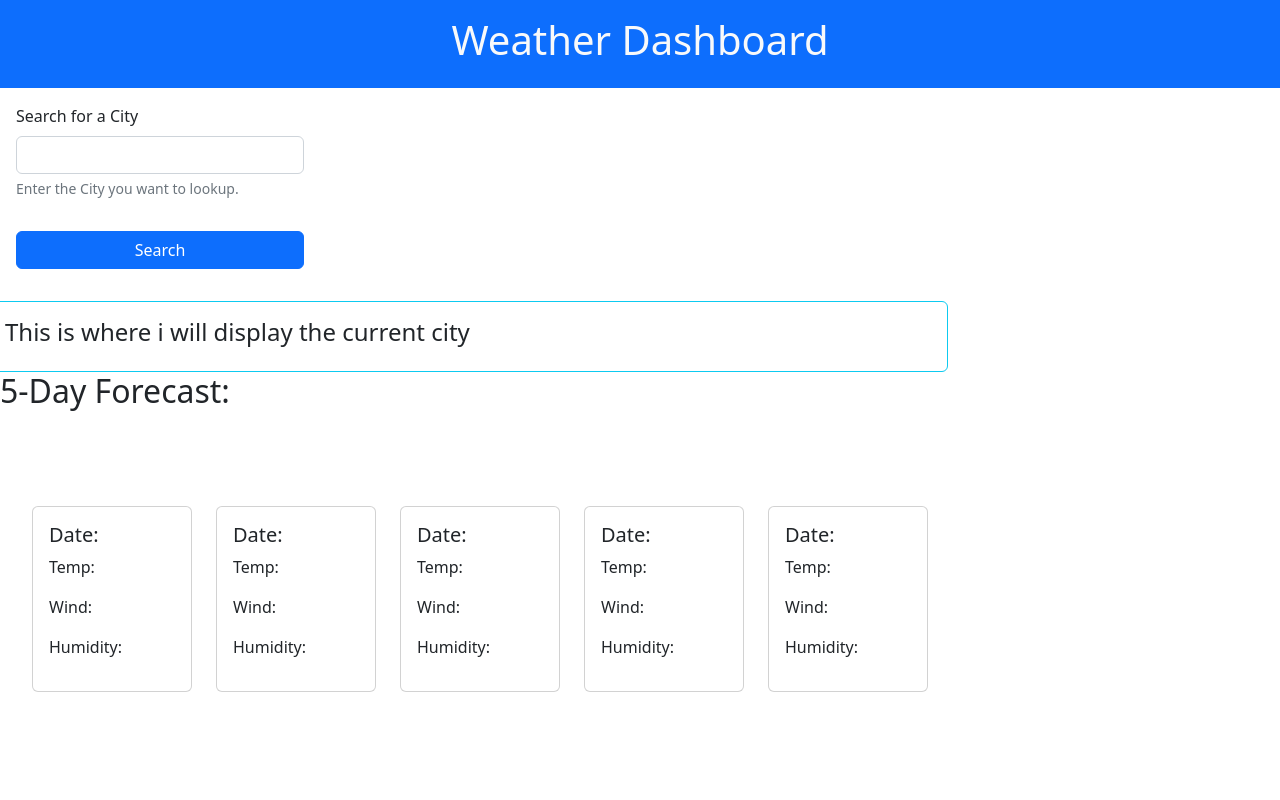
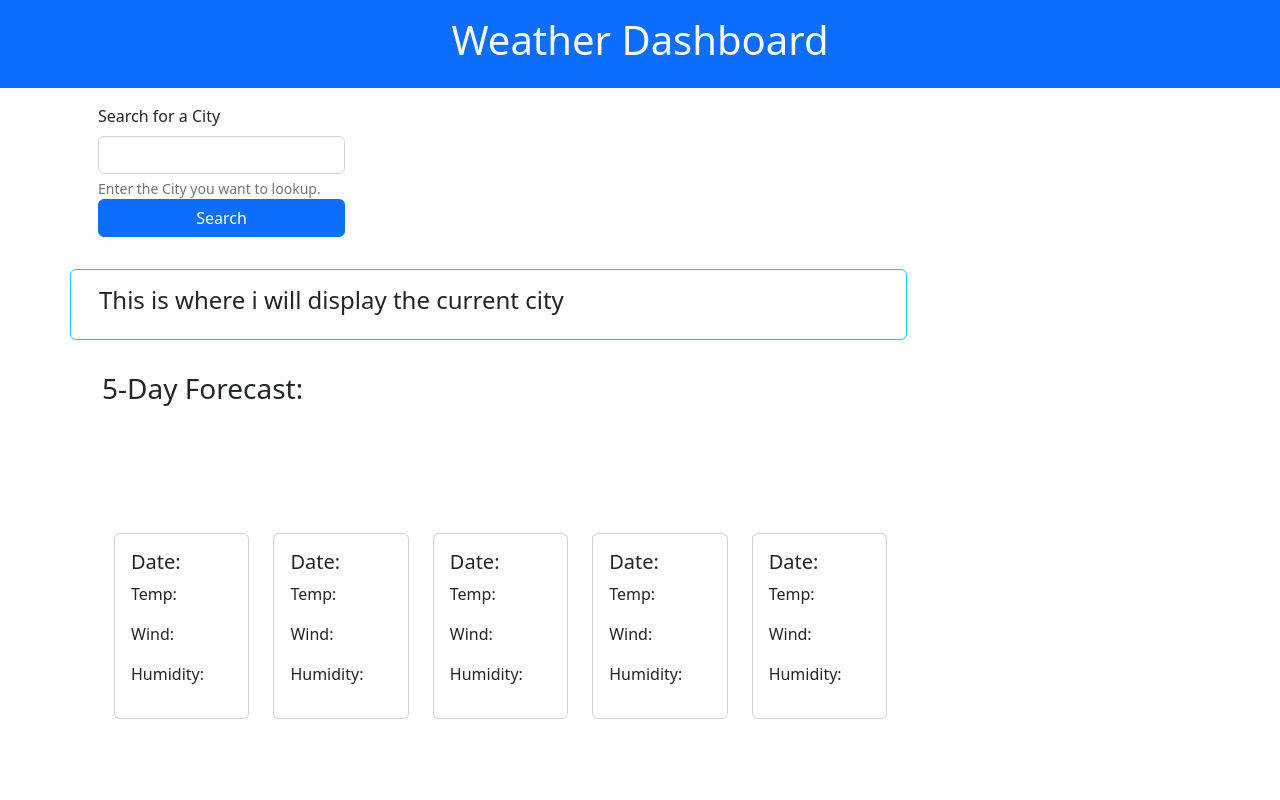
Before and after one commit to tropical9/6-Server-Side-APIs-Weather-Dashboard, a plain HTML site: page index.html in a window 1280 px wide. Drawn offline with nearby package versions, Linux system fonts and the light colour scheme.

Commit message:
added screenshot

```diff
--- a/index.html
+++ b/index.html
@@ -15,92 +15,108 @@
         <h1> Weather Dashboard</h1>
     </header>
 
-    <div class="row">
 
+    <div>
+        <div class="container">
+            <div class="row align-items-end">
                 <form>
                     <div class="p-3 col-3">
-                <label for="exampleInputEmail1" class="form-label">Search for a City</label>
-                <input type="email" class="form-control" id="exampleInputEmail1" aria-describedby="emailHelp">
+                        <label for="InputCity" class="form-label">Search for a City</label>
+                        <input type="city" class="form-control" id="exampleInputEmail1">
                         <div id="emailHelp" class="form-text">Enter the City you want to lookup.</div>
+                        <button type="button" class="btn btn-primary w-100 mb-3">Search</button>
+
                     </div>
-
-            <div>
-                <div class="p-3 col-3">
-                    <button type="button" class="btn btn-primary w-100 mb-3">Search</button>
+                </form>
             </div>
-
-        </form>
+        </div>
     </div>
 
 
-        <div class="row">
-            <div class="p-3 col-9 border border-info rounded" id="">
+    <div>
+        <div class="container">
+            <div class=" row p-3 col-9 border border-info rounded" id="forecast">
                 <h4 class="city">This is where i will display the current city </h4>
-
+            </div>
         </div>
     </div>
 
+
+
     <div>
-            <div id="forecast">
-                <h2 class="mb-3">5-Day Forecast:</h2>
+        <div class = "container">
+            <div class="row p-3 col-9" id="5dayforecast">
+            <h3 class="mb-3 p-3">5-Day Forecast:</h3>
             </div>
+
         <div class="p-3 col-9">
             <section class="container my-5 p-3">
                 <div class="row">
 
-                        <!-- <div class="row row-cols-1 row-cols-md-3 g-4"> -->
+
                     <div class="col">
                         <div class="card">
-                                <!-- <img src="..." class="card-img-top" alt="..."> -->
                             <div class="card-body">
                                 <h5 class="card-title">Date:</h5>
                                 <p class="Temp">Temp:</p>
-                                    <p class ="Wind"> Wind:</p>
-                                    <p class = "Humidity"> Humidity:</p>
+                                <p class="Wind"> Wind:</p>
+                                <p class="Humidity"> Humidity:</p>
                             </div>
                         </div>
                     </div>
+
+
+
+
                     <div class="col">
                         <div class="card">
-                                <!-- <img src="..." class="card-img-top" alt="..."> -->
                             <div class="card-body">
                                 <h5 class="card-title">Date:</h5>
                                 <p class="Temp">Temp:</p>
-                                    <p class ="Wind"> Wind:</p>
-                                    <p class = "Humidity"> Humidity:</p>
+                                <p class="Wind"> Wind:</p>
+                                <p class="Humidity"> Humidity:</p>
                             </div>
                         </div>
                     </div>
+
+
+
+
                     <div class="col">
                         <div class="card">
-                                <!-- <img src="..." class="card-img-top" alt="..."> -->
+
                             <div class="card-body">
                                 <h5 class="card-title">Date:</h5>
                                 <p class="Temp">Temp:</p>
-                                    <p class ="Wind"> Wind:</p>
-                                    <p class = "Humidity"> Humidity:</p>
+                                <p class="Wind"> Wind:</p>
+                                <p class="Humidity"> Humidity:</p>
                             </div>
                         </div>
                     </div>
+
+
+
                     <div class="col">
                         <div class="card">
-                                <!-- <img src="..." class="card-img-top" alt="..."> -->
+
                             <div class="card-body">
                                 <h5 class="card-title">Date:</h5>
                                 <p class="Temp">Temp:</p>
-                                    <p class ="Wind"> Wind:</p>
-                                    <p class = "Humidity"> Humidity:</p>
+                                <p class="Wind"> Wind:</p>
+                                <p class="Humidity"> Humidity:</p>
                             </div>
                         </div>
                     </div>
+
+
+
                     <div class="col">
                         <div class="card">
-                                <!-- <img src="..." class="card-img-top" alt="..."> -->
                             <div class="card-body">
                                 <h5 class="card-title">Date:</h5>
                                 <p class="Temp">Temp:</p>
-                                    <p class ="Wind"> Wind:</p>
-                                    <p class = "Humidity"> Humidity:</p>
+                                <p class="Wind"> Wind:</p>
+                                <p class="Humidity"> Humidity:</p>
                             </div>
                         </div>
                     </div>
@@ -108,7 +124,8 @@
 
                 </div>
         </div>
-        </div>
+
+
 
 
     </section>
```
Also changed, not shown: assets/images/Screenshot.jpg (added), 2 other files. Lines whose indentation alone changed are shown as unchanged.
